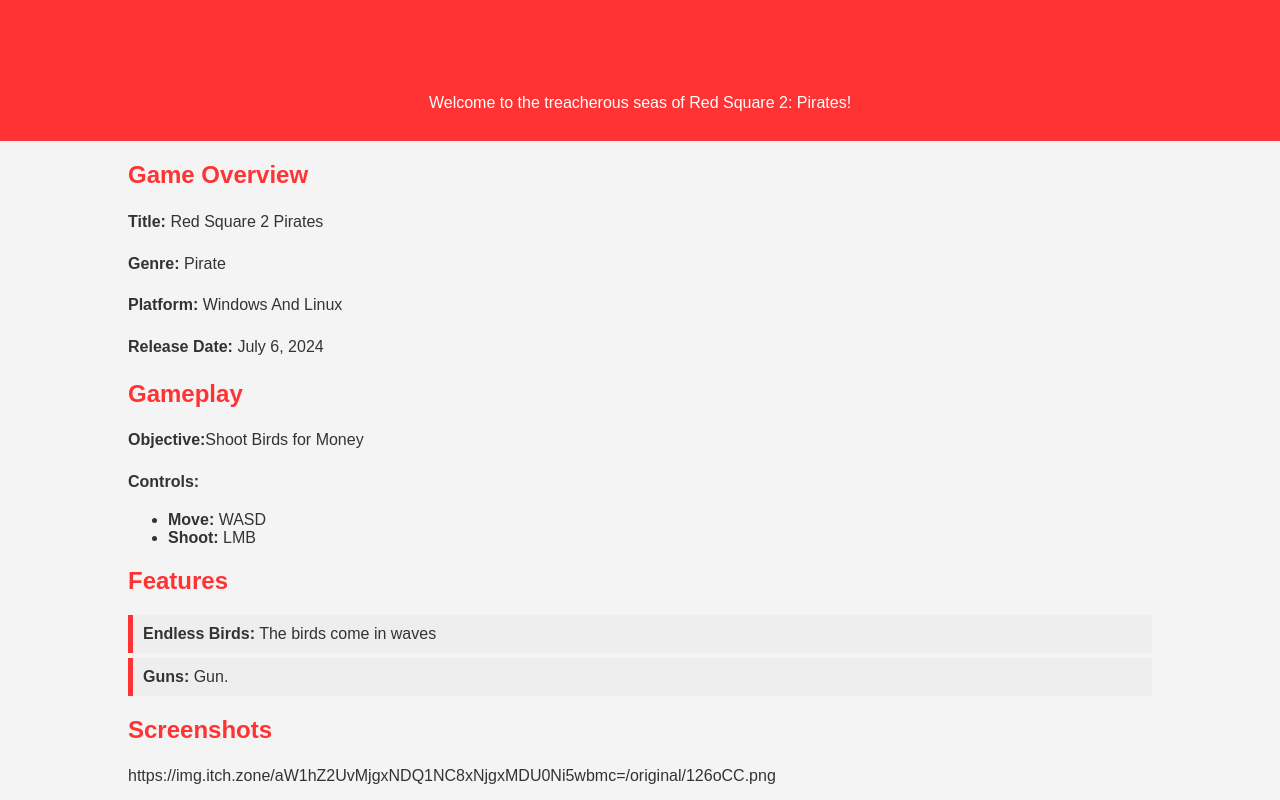
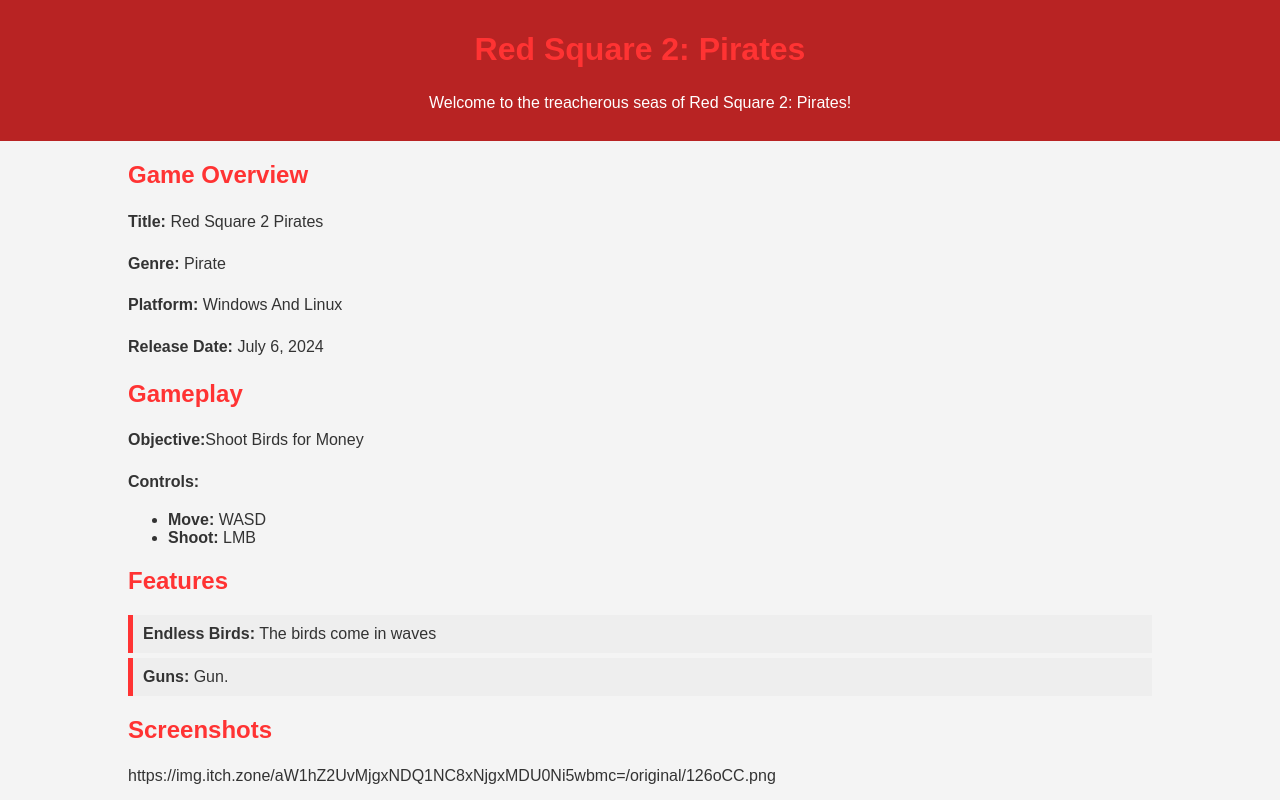
Before and after one commit to jjsal1234/rs2-pirates, a plain HTML site: page index.html in a window 1280 px wide. Shown: the top 800 px of the page. Drawn offline with Linux system fonts and the light colour scheme.

Commit message:
Update index.html

```diff
--- a/index.html
+++ b/index.html
@@ -13,7 +13,7 @@
             padding: 0;
         }
         header {
-            background-color: #ff3333;
+            background-color: #b82323;
             color: white;
             padding: 10px 0;
             text-align: center;
```
